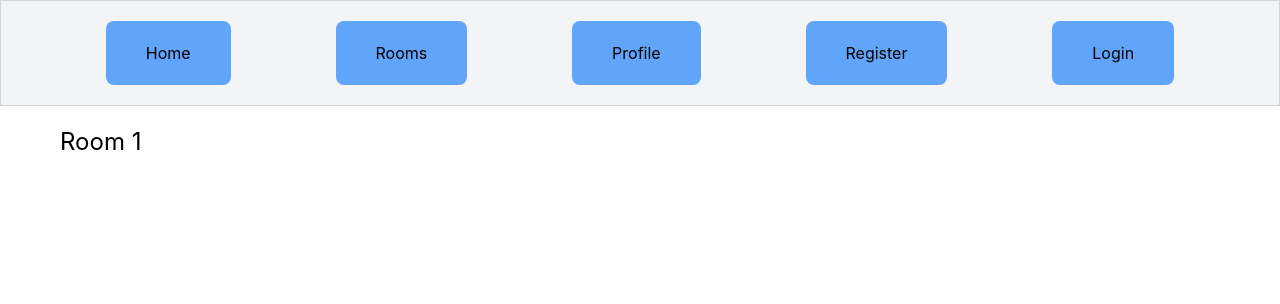
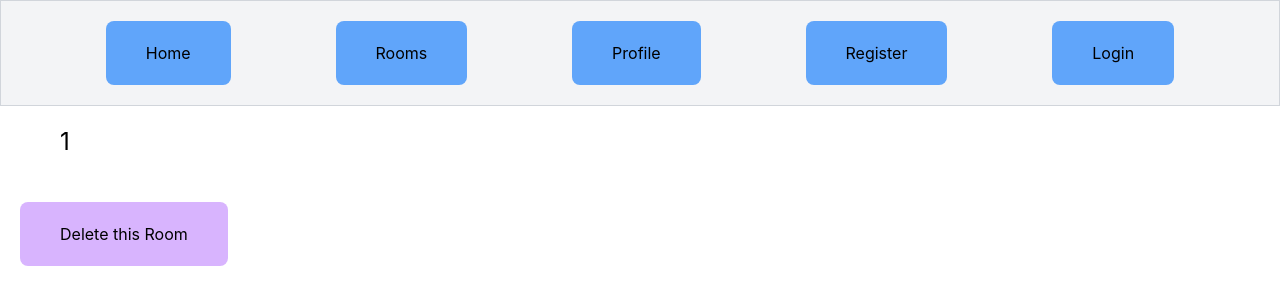
Before and after one commit to KainaniD/tabletop-simulator, a React (Create React App) app in the folder client/: page /Rooms/1 in a window 1280 px wide. Shown: the top 304 px of the page. Built offline with nearby package versions, Linux system fonts and the light colour scheme; no server answers.

Commit message:
added delete room feature

```diff
--- a/client/src/pages/GameRooms.js
+++ b/client/src/pages/GameRooms.js
@@ -5,9 +5,10 @@ import { Link } from "react-router-dom";
 export const GameRooms = () => {
 
     const [backendData, setBackendData] = useState({})
+    const condition = "query"
 
     useEffect(() => {
-        axios.get("http://localhost:4000/rooms")
+        axios.get("http://localhost:4000/rooms", { params: { condition} })
         .then((result) => {
             let rooms = {}
             for (let i = 0; i < result.data.length; i++){
--- a/client/src/pages/NewRoom.js
+++ b/client/src/pages/NewRoom.js
@@ -19,7 +19,6 @@ export function NewRoom() {
 
     return (
         <div>
-            <div>
             <h1>Create a New Room Here!</h1>
             <form onSubmit={handleSubmit}>
                 <div>
@@ -37,6 +36,5 @@ export function NewRoom() {
                 </button>
                 </form>
         </div>
-        </div>
     )
 }
--- a/client/src/pages/Room.js
+++ b/client/src/pages/Room.js
@@ -1,8 +1,32 @@
 import { useParams } from "react-router-dom"
+import axios from 'axios'
 
 export const Room = () => {
     const { id } = useParams()
+    const condition = "delete"
+
+    const handleSubmit = (e) => {
+        e.preventDefault()
+        axios.get("http://localhost:4000/rooms", { params: {id, condition} })
+        .then(result => {
+            console.log(result)
+            if(result.data === "successfully deleted"){
+                alert("You deleted this room!")
+            }else{
+                alert("Oops! Something wrong happened :(")
+            }
+        })
+        .catch(err => console.log(err))
+    }
+
     return (
-        <h1> Room {id}</h1>
+        <div>
+        <h1>{id}</h1>
+        <form onSubmit={handleSubmit}>
+            <button type="submit" className="py-5 px-10 my-1 rounded-lg bg-purple-300 transition duration-300 ease-in-out motion-safe:hover:bg-purple-400">
+            Delete this Room
+        </button>
+        </form>
+        </div>
     );
 }
```
Also changed, not shown: 1 other file (tests, documents, lock files or other folders). Lines whose indentation alone changed are shown as unchanged.
